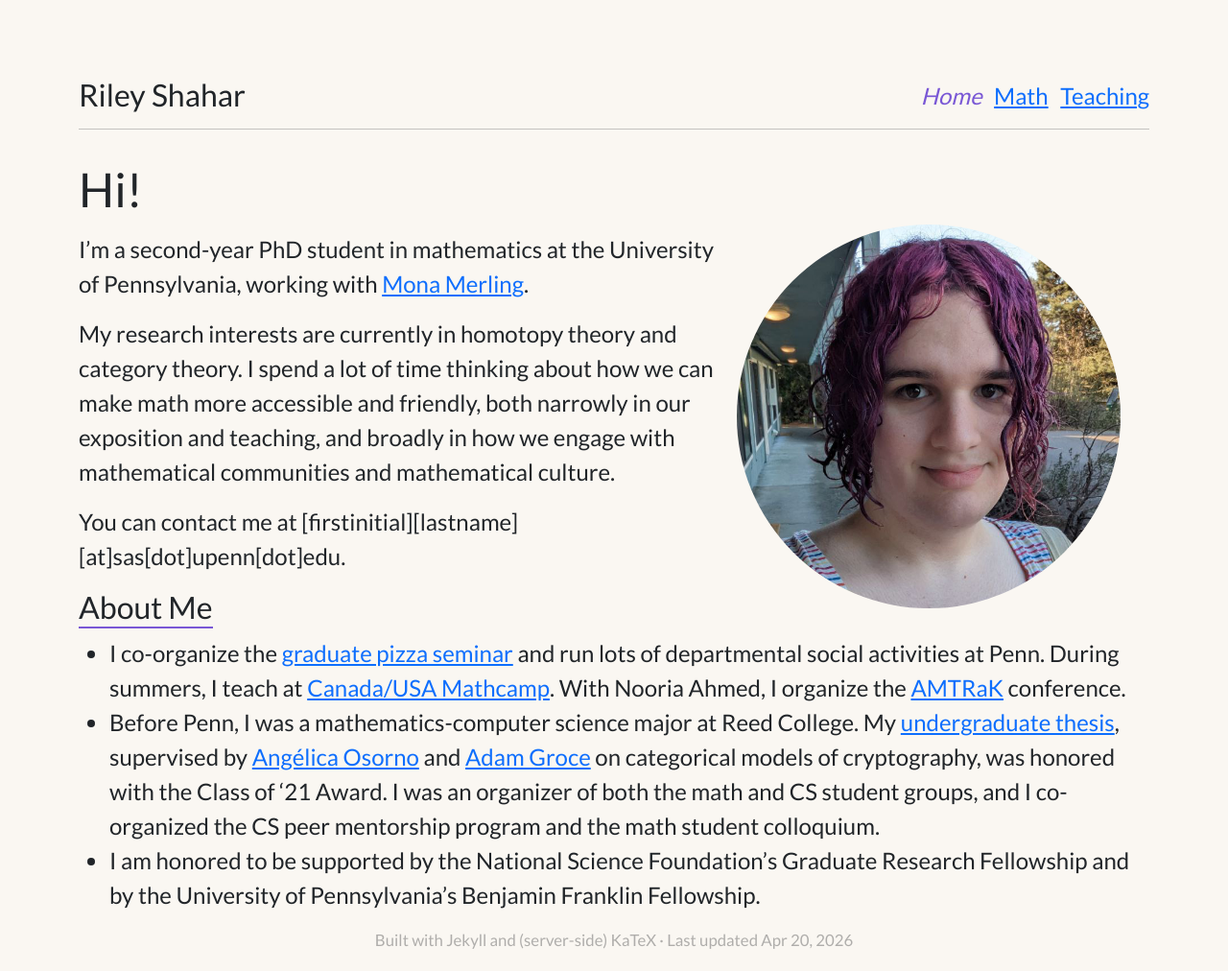
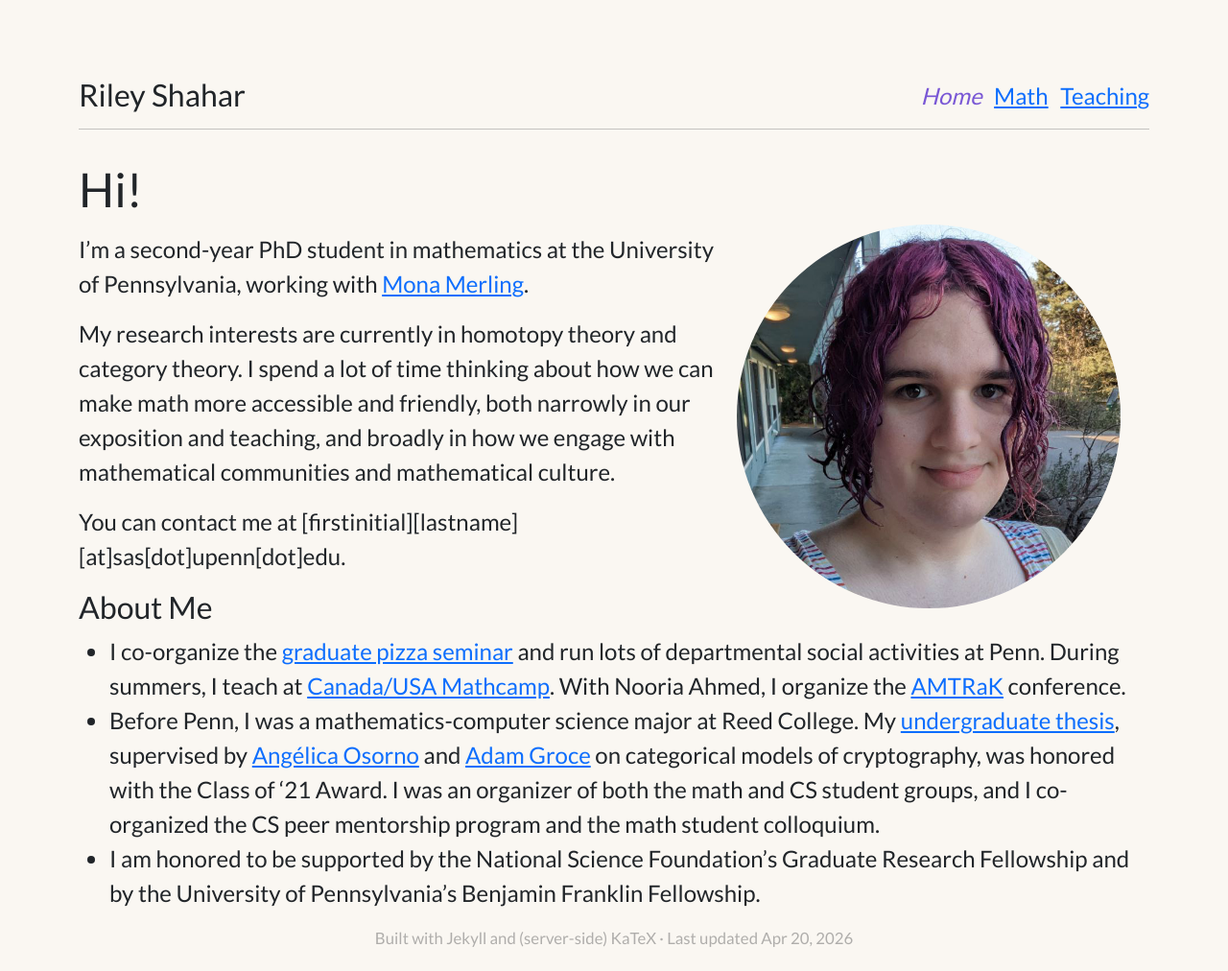
Before and after one commit to rileyshahar/website, a Jekyll site: the page built from index.md, in a window 1280 px wide and 1012 px high. Shown: the whole window at 96% size. Built offline with Jekyll 4.4.1, drawn with Linux system fonts in a browser that asks for light colours.

Commit message:
clean up underlines

```diff
--- a/_layouts/base.html
+++ b/_layouts/base.html
@@ -30,7 +30,7 @@
 		<header>
 			<div class="container">
 				<div class="d-flex justify-content-between align-items-end">
-					<div><h2 class="mb-0"> Riley Shahar </h2></div>
+          <div><a href="{{ site.url }}" class="nostyle"><h2 class="mb-0"> {{ site.title }} </h2></a></div>
 					<ul class="list-inline mb-0">
 						{% for item in site.data.navbar %}
 							<li class="list-inline-item{% if item.url == page.url %} active{% endif %}">
--- a/_sass/main.scss
+++ b/_sass/main.scss
@@ -62,15 +62,13 @@ footer {
   }
 }
 
+a.nostyle {
+  color: inherit;
+  text-decoration: inherit;
+}
+
 h1 {
   font-size: calc(1.875rem + 1.5vw);
-}
-
-main {
-  h2 {
-    display: inline-block;
-    border-bottom: 2px solid $accent;
-  }
 }
 
 td {
```
